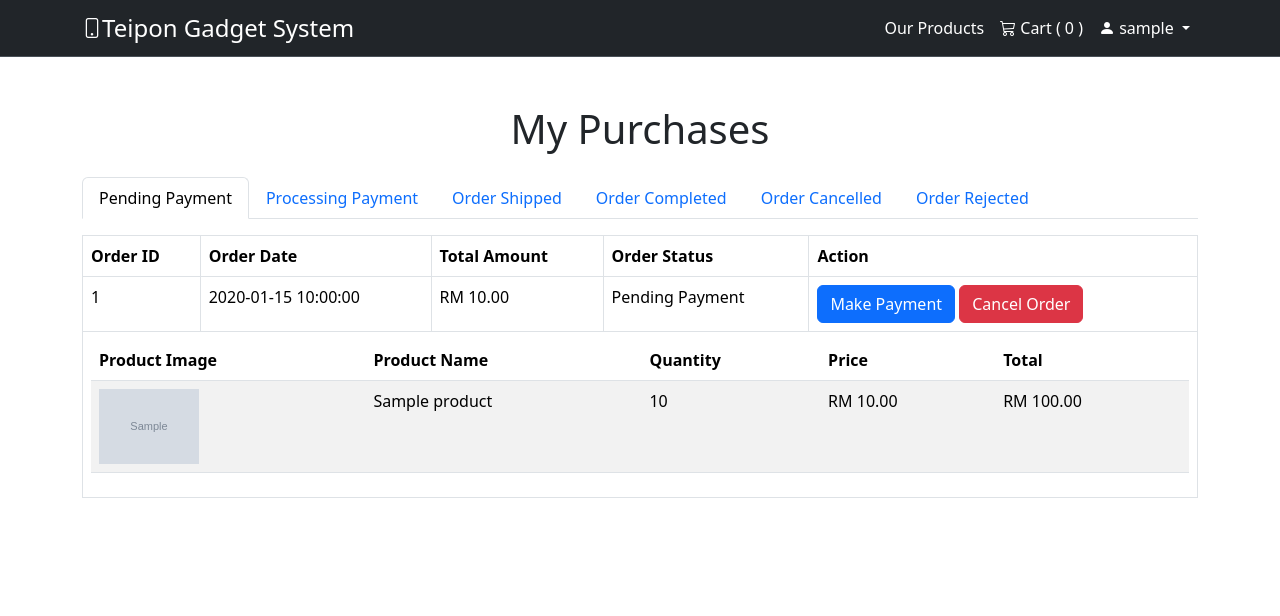
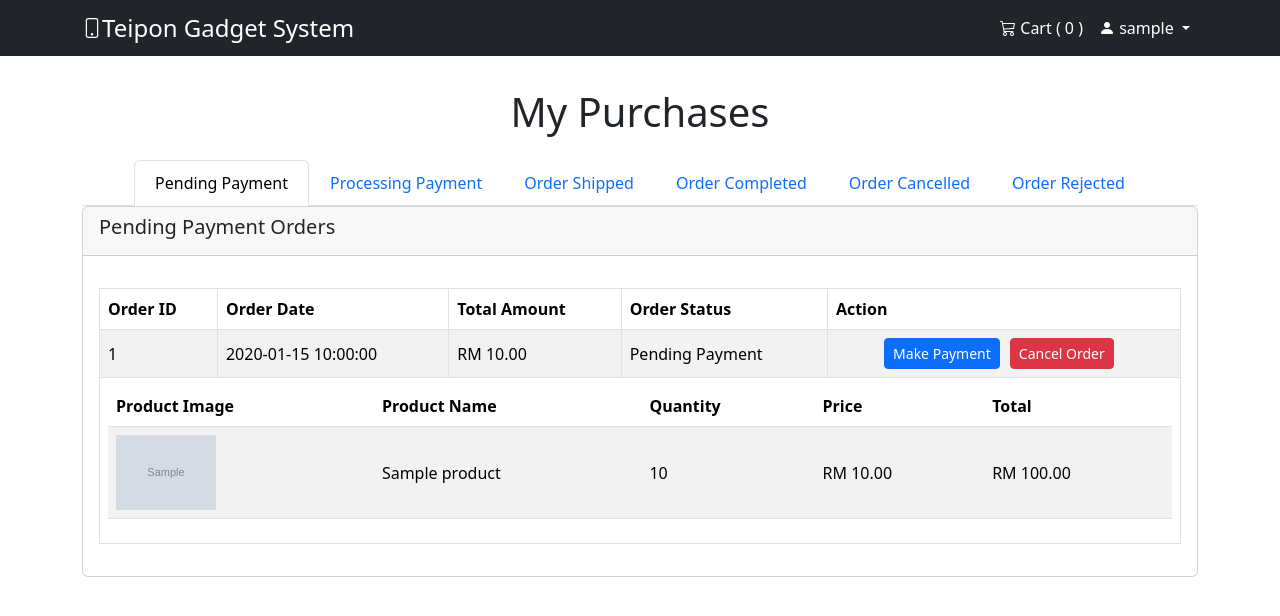
Before and after one commit to taufiqsh/TeiponGadgetSystem, a PHP site: page /payment/view_payment.php in a window 1280 px wide. Shown: the top 616 px of the page. Run offline with PHP 8.4, Linux system fonts and the light colour scheme; the visitor is signed in with stand-in values (Sample User, id 1); tables that the repository leaves empty or names only in its code hold one stand-in row (values such as "Sample post"); grey boxes marked "Sample" are stand-in pictures; data that the repository does not hold is empty.

Commit message:
enhancement navbar, about us, customer settings, view payment

```diff
--- a/navbar/customer_navbar.php
+++ b/navbar/customer_navbar.php
@@ -9,11 +9,26 @@ require_once($_SERVER['DOCUMENT_ROOT'] . '/TeiponGadgetSystem/config/db_config.p
   <meta charset="UTF-8">
   <meta name="viewport" content="width=device-width, initial-scale=1.0">
   <title>Teipon Gadget</title>
+  <link href="../assets/css/bootstrap.min.css" rel="stylesheet">
+  <link href="../assets/css/bootstrap-icons/font/bootstrap-icons.css" rel="stylesheet">
+  <style>
+    .navbar {
+      position: fixed;
+      top: 0;
+      left: 0;
+      right: 0;
+      z-index: 1000;
+      transition: top 0.3s;
+    }
+    body {
+    padding-top: 40px;
+    }
+  </style>
 </head>
 
 <body>
   <?php if (isset($_SESSION['username'])): ?>
-    <nav class="navbar navbar-expand-lg navbar-light bg-dark border-bottom border-body" data-bs-theme="dark">
+    <nav class="navbar navbar-expand-lg navbar-light bg-dark" data-bs-theme="dark">
       <div class="container justify-content-between">
         <!-- Left Logo -->
         <a href="/TeiponGadgetSystem/customer/customer_home.php" class="navbar-brand d-flex align-items-center">
@@ -24,9 +39,6 @@ require_once($_SERVER['DOCUMENT_ROOT'] . '/TeiponGadgetSystem/config/db_config.p
           <span class="navbar-toggler-icon"></span>
         </button>
         <ul class="navbar-nav">
-            <li class="nav-item">
-              <a class="nav-link text-white" href="/TeiponGadgetSystem/product/product_listing.php">Our Products</a>
-            </li>
           <li class="nav-item">
             <a class="nav-link text-white" href="#" data-bs-toggle="modal" data-bs-target="#cartModal">
               <i class="bi bi-cart3"></i> Cart (<span id="cartCount">
@@ -43,7 +55,7 @@ require_once($_SERVER['DOCUMENT_ROOT'] . '/TeiponGadgetSystem/config/db_config.p
             </a>
           </li>
           <li class="nav-item dropdown">
-              <a class="nav-link dropdown-toggle text-white" href="#" id="navbarDropdown" data-bs-toggle="dropdown">
+            <a class="nav-link dropdown-toggle text-white" href="#" id="navbarDropdown" data-bs-toggle="dropdown" aria-expanded="false">
               <i class="bi bi-person-fill"></i> <?php echo htmlspecialchars($_SESSION['username']); ?>
             </a>
             <ul class="dropdown-menu dropdown-menu-end" aria-labelledby="navbarDropdown">
@@ -75,6 +87,26 @@ require_once($_SERVER['DOCUMENT_ROOT'] . '/TeiponGadgetSystem/config/db_config.p
       </div>
     </div>
   </div>
+  <script>
+    let lastScrollTop = 0; // Variable to track scroll position
+
+    // Listen to scroll events
+    window.addEventListener('scroll', function () {
+      let currentScroll = window.pageYOffset || document.documentElement.scrollTop;
+
+      // If scrolling down, hide the navbar
+      if (currentScroll > lastScrollTop) {
+        document.querySelector('.navbar').style.top = "-70px"; // Adjust this value to the height of your navbar
+      }
+      // If scrolling up, show the navbar
+      else {
+        document.querySelector('.navbar').style.top = "0";
+      }
+
+      // Update the last scroll position
+      lastScrollTop = currentScroll <= 0 ? 0 : currentScroll; // Prevent negative scroll values
+    });
+  </script>
 </body>
 
 </html>
--- a/payment/view_payment.php
+++ b/payment/view_payment.php
@@ -127,20 +127,77 @@ $orderData = getAllOrderData($conn, $customerID);
     <title>View Payment</title>
     <link href="../assets/css/bootstrap.min.css" rel="stylesheet">
     <link href="../assets/css/bootstrap-icons/font/bootstrap-icons.css" rel="stylesheet">
+    <style>
+        .card {
+            border: 1px solid #ddd;
+            border-radius: 0.75rem;
+        }
+
+        .card-header {
+            background-color: #f8f9fa;
+            font-weight: bold;
+            color: #333;
+        }
+
+        .table th,
+        .table td {
+            vertical-align: middle;
+        }
+
+        .table-striped tbody tr:nth-of-type(odd) {
+            background-color: #f8f9fa;
+        }
+
+        .table th {
+            background-color: #f1f1f1;
+            font-weight: bold;
+        }
+
+        .modal-content {
+            border-radius: 0.75rem;
+        }
+
+        .nav-tabs .nav-link {
+            border-radius: 0.375rem 0.375rem 0 0;
+            padding: 10px 20px;
+        }
+
+        .nav-tabs .nav-link.active {
+            background-color: #007bff;
+            color: white;
+        }
+
+        .nav-tabs {
+            margin-bottom: 20px;
+        }
+
+        .action-btns button {
+            margin-right: 10px;
+        }
+
+        .action-btns {
+            display: flex;
+            gap: 10px;
+            justify-content: center;
+        }
+    </style>
 </head>
 
 <body>
-
     <?php include('../navbar/customer_navbar.php'); ?>
-    <div id="alertContainer" class="position-fixed top-0 start-0 w-100 z-index-10"></div>
-    <div class="container my-5">
+    <!-- Main Content -->
+    <div class="container my-5" style="margin-top: 80px;">
         <h1 class="text-center mb-4">My Purchases</h1>
 
         <!-- Tabs -->
-        <ul class="nav nav-tabs" id="orderTabs" role="tablist">
+        <ul class="nav nav-tabs justify-content-center" id="orderTabs" role="tablist">
             <?php foreach ($orderData as $status => $orders): ?>
                 <li class="nav-item" role="presentation">
-                    <button class="nav-link <?= $status === 'Pending Payment' ? 'active' : ''; ?>" id="<?= strtolower(str_replace(' ', '-', $status)) ?>-tab" data-bs-toggle="tab" data-bs-target="#<?= strtolower(str_replace(' ', '-', $status)) ?>" type="button" role="tab" aria-controls="<?= strtolower(str_replace(' ', '-', $status)) ?>" aria-selected="<?= $status === 'Pending Payment' ? 'true' : 'false'; ?>">
+                    <button class="nav-link <?= $status === 'Pending Payment' ? 'active' : ''; ?>"
+                        id="<?= strtolower(str_replace(' ', '-', $status)) ?>-tab" data-bs-toggle="tab"
+                        data-bs-target="#<?= strtolower(str_replace(' ', '-', $status)) ?>" type="button" role="tab"
+                        aria-controls="<?= strtolower(str_replace(' ', '-', $status)) ?>"
+                        aria-selected="<?= $status === 'Pending Payment' ? 'true' : 'false'; ?>">
                         <?= $status ?>
                     </button>
                 </li>
@@ -150,9 +207,16 @@ $orderData = getAllOrderData($conn, $customerID);
         <!-- Tab Content -->
         <div class="tab-content" id="orderTabContent">
             <?php foreach ($orderData as $status => $orders): ?>
-                <div class="tab-pane fade <?= $status === 'Pending Payment' ? 'show active' : ''; ?>" id="<?= strtolower(str_replace(' ', '-', $status)) ?>" role="tabpanel" aria-labelledby="<?= strtolower(str_replace(' ', '-', $status)) ?>-tab">
+                <div class="tab-pane fade <?= $status === 'Pending Payment' ? 'show active' : ''; ?>"
+                    id="<?= strtolower(str_replace(' ', '-', $status)) ?>" role="tabpanel"
+                    aria-labelledby="<?= strtolower(str_replace(' ', '-', $status)) ?>-tab">
                     <?php if (count($orders) > 0): ?>
-                        <table class="table table-bordered mt-3">
+                        <div class="card mb-4">
+                            <div class="card-header">
+                                <h5><?= $status ?> Orders</h5>
+                            </div>
+                            <div class="card-body">
+                                <table class="table table-bordered table-striped mt-3">
                                     <thead>
                                         <tr>
                                             <th>Order ID</th>
@@ -173,13 +237,17 @@ $orderData = getAllOrderData($conn, $customerID);
                                                 <td><?= htmlspecialchars($row['orderStatus']); ?></td>
                                                 <?php if ($status === 'Pending Payment' || $status === 'Order Shipped'): ?>
                                                     <td>
-                                                <!-- Actions for 'Pending Payment' and 'Order Shipped' -->
+                                                        <div class="action-btns">
                                                             <?php if ($status === 'Pending Payment'): ?>
-                                                    <a href="payment.php?orderID=<?= $row['orderID']; ?>" class="btn btn-primary">Make Payment</a>
-                                                    <button class="btn btn-danger" onclick="cancelOrder(<?= $row['orderID']; ?>)">Cancel Order</button>
+                                                                <a href="payment.php?orderID=<?= $row['orderID']; ?>"
+                                                                    class="btn btn-primary btn-sm">Make Payment</a>
+                                                                <button class="btn btn-danger btn-sm"
+                                                                    onclick="cancelOrder(<?= $row['orderID']; ?>)">Cancel Order</button>
                                                             <?php elseif ($status === 'Order Shipped'): ?>
-                                                    <button class="btn btn-success" data-order-id="<?= $row['orderID']; ?>">Mark as Completed</button>
+                                                                <button class="btn btn-success btn-sm"
+                                                                    data-order-id="<?= $row['orderID']; ?>">Mark as Completed</button>
                                                             <?php endif; ?>
+                                                        </div>
                                                     </td>
                                                 <?php endif; ?>
                                             </tr>
@@ -228,85 +296,14 @@ $orderData = getAllOrderData($conn, $customerID);
                                         <?php endforeach; ?>
                                     </tbody>
                                 </table>
+                            </div>
+                        </div>
 
                     <?php else: ?>
                         <p class="text-center mt-3">No orders found in <?= $status; ?>.</p>
                     <?php endif; ?>
                 </div>
             <?php endforeach; ?>
-        </div>
-    </div>
-
-    <div class="modal fade" id="cartModal" tabindex="-1" aria-labelledby="cartModalLabel" aria-hidden="true">
-        <div class="modal-dialog modal-lg">
-            <div class="modal-content">
-                <div class="modal-header">
-                    <h5 class="modal-title" id="cartModalLabel">Your Cart</h5>
-                    <button type="button" class="btn-close" data-bs-dismiss="modal" aria-label="Close"></button>
-                </div>
-                <div class="modal-body">
-                    <div id="cartItems"></div>
-                    <h5 class="text-end mt-3">Total: RM <span id="cartTotal">0.00</span></h5>
-                </div>
-                <div class="modal-footer">
-                    <button type="button" class="btn btn-secondary" data-bs-dismiss="modal">Close</button>
-                    <a href="../checkout/checkout.php" class="btn btn-primary">Checkout</a>
-                </div>
-            </div>
-        </div>
-    </div>
-
-    <div class="modal fade" id="cancelOrderModal" tabindex="-1" aria-labelledby="cancelOrderModalLabel" aria-hidden="true">
-        <div class="modal-dialog">
-            <div class="modal-content">
-                <div class="modal-header">
-                    <h5 class="modal-title" id="cancelOrderModalLabel">Cancel Order</h5>
-                    <button type="button" class="btn-close" data-bs-dismiss="modal" aria-label="Close"></button>
-                </div>
-                <div class="modal-body">
-                    Are you sure you want to cancel this order?
-                </div>
-                <div class="modal-footer">
-                    <button type="button" class="btn btn-secondary" data-bs-dismiss="modal">No</button>
-                    <button type="button" class="btn btn-danger" id="confirmCancelBtn">Yes</button>
-                </div>
-            </div>
-        </div>
-    </div>
-
-    <!-- Modal for Mark as Completed -->
-    <div class="modal fade" id="completeOrderModal" tabindex="-1" aria-labelledby="completeOrderModalLabel" aria-hidden="true">
-        <div class="modal-dialog">
-            <div class="modal-content">
-                <div class="modal-header">
-                    <h5 class="modal-title" id="completeOrderModalLabel">Complete Order</h5>
-                    <button type="button" class="btn-close" data-bs-dismiss="modal" aria-label="Close"></button>
-                </div>
-                <div class="modal-body">
-                    Are you sure you want to mark this order as completed?
-                </div>
-                <div class="modal-footer">
-                    <button type="button" class="btn btn-secondary" data-bs-dismiss="modal">No</button>
-                    <button type="button" class="btn btn-success" id="confirmCompleteBtn">Yes</button>
-                </div>
-            </div>
-        </div>
-    </div>
-
-    <div class="modal fade" id="orderItemsModal" tabindex="-1" aria-labelledby="orderItemsModalLabel" aria-hidden="true">
-        <div class="modal-dialog">
-            <div class="modal-content">
-                <div class="modal-header">
-                    <h5 class="modal-title" id="orderItemsModalLabel">Order Items</h5>
-                    <button type="button" class="btn-close" data-bs-dismiss="modal" aria-label="Close"></button>
-                </div>
-                <div class="modal-body">
-                    <!-- Items will be dynamically inserted here -->
-                </div>
-                <div class="modal-footer">
-                    <button type="button" class="btn btn-secondary" data-bs-dismiss="modal">Close</button>
-                </div>
-            </div>
         </div>
     </div>
 
--- a/settings_page/customer_settings.php
+++ b/settings_page/customer_settings.php
@@ -75,8 +75,8 @@ if ($_SERVER['REQUEST_METHOD'] == 'POST') {
 
     <!-- Main Content -->
     <div class="main-content">
-        <div class="container">
-            <h1 class="mb-4">Customer Settings</h1>
+    <div class="container" style="margin-top: 30px; margin-bottom: 30px;">
+        <h1 class="mb-4">Customer Settings</h1>
 
             <!-- Success and Error Messages -->
             <?php if (isset($_GET['success'])): ?>
```
Also changed, not shown: home.php (+67 -18 lines), navbar/navbar.php (+33 -16 lines), members/eiman.jpeg (added), members/hazik.jpeg (added), members/mahdi.jpeg (added), members/muizz.jpeg (added), members/naqib.jpeg (added), members/syariful.jpeg (added), members/syazmir.jpeg (added), members/taufiq.jpeg (added). Lines whose indentation alone changed are shown as unchanged.
